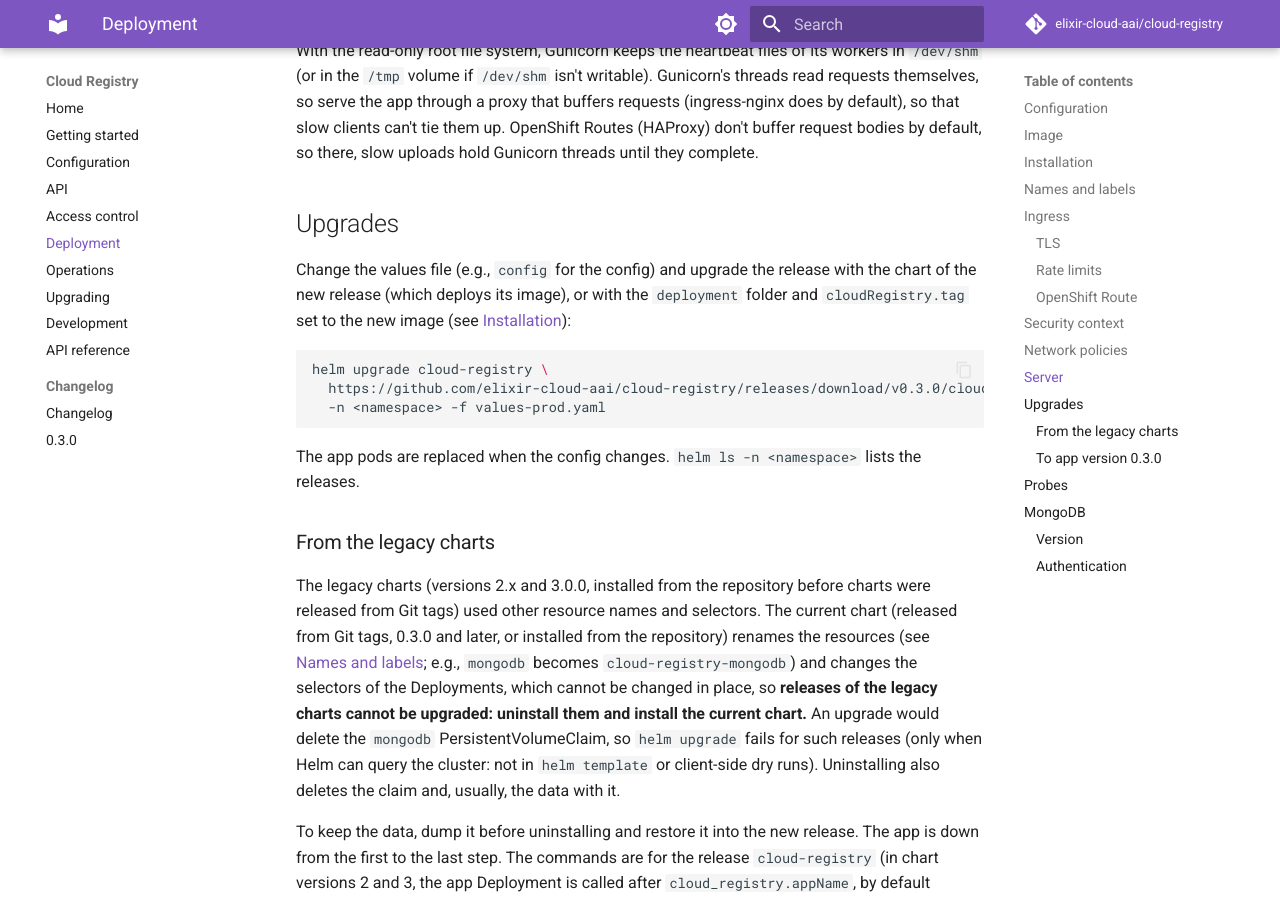
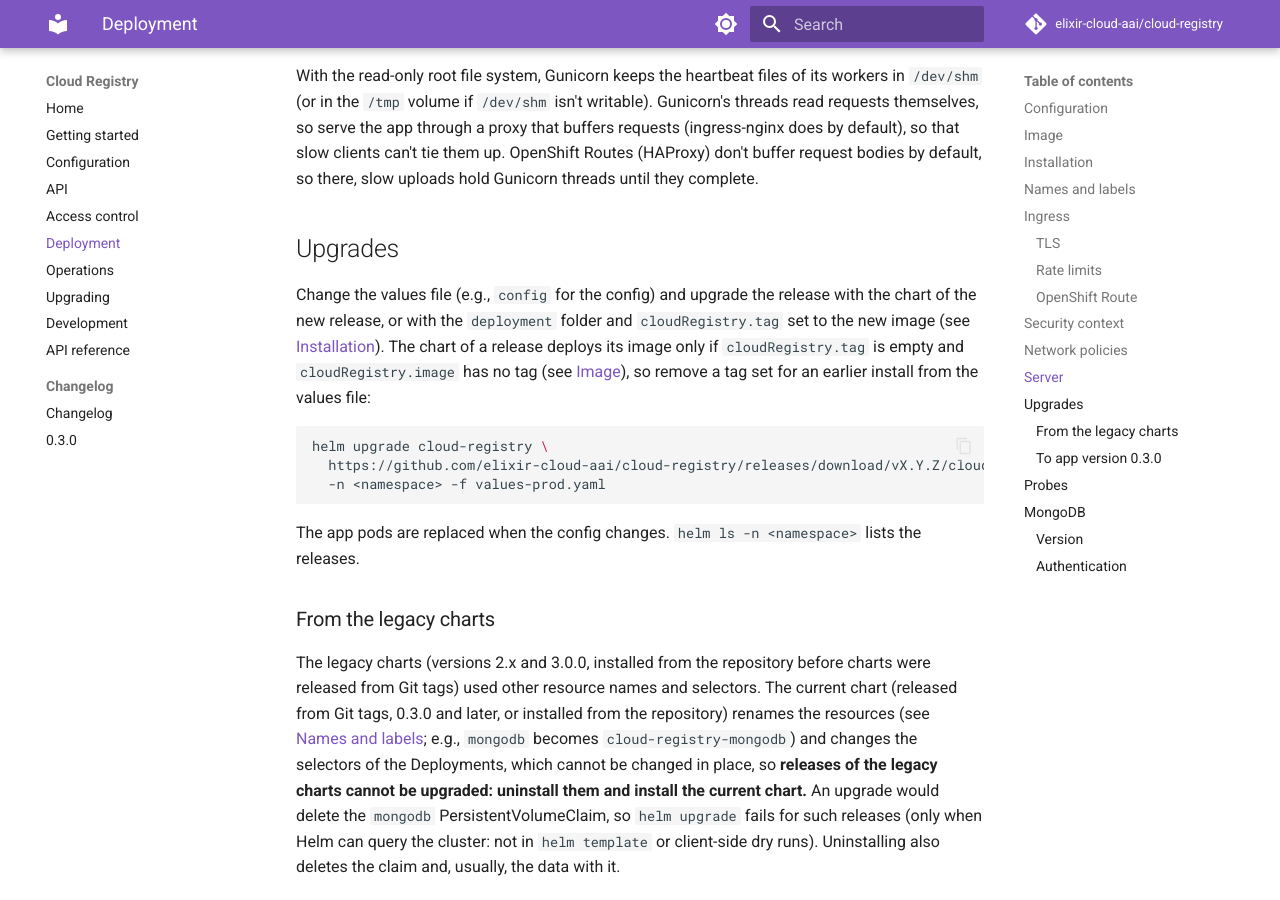
Before and after one commit to elixir-cloud-aai/cloud-registry, an MkDocs documentation site: the page built from docs/deployment.md, in a window 1280 px wide and 900 px high, scrolled down 7795 px. Built offline with MkDocs 1.6.1 and Material for MkDocs 9.7.7, drawn with Linux system fonts in a browser that asks for light colours; comment, search, counter and statistics services are not loaded; some of the changed text lies outside the part shown.

Commit message:
docs: address review of pre-release doc fixes
- Use X.Y.Z placeholders for released charts in the upgrade docs.
- Say that a pinned image tag overrides the released chart's image.
- On OpenShift, the Route serves all paths: block the admin API in
  front of the router.
- Re-wrap and reword paragraphs; name the right section.
- Tests: rewrite of links to other refs and repository URLs with a
  trailing slash; no links to other versions of the docs.

Co-Authored-By: Claude Opus 5.5 <noreply@anthropic.com>

````diff
--- a/deployment/README.md
+++ b/deployment/README.md
@@ -95,12 +95,11 @@ Create the Secret with the MongoDB credentials (see
 [Authentication](#authentication)) and set its name in the values file
 (`mongodb.auth.existingSecret`), then install the chart of a
 [release](https://github.com/elixir-cloud-aai/cloud-registry/releases)
-(`cloud-registry-X.Y.Z.tgz`, attached to the release `vX.Y.Z`), e.g., of
-0.3.0:
+(`cloud-registry-X.Y.Z.tgz`, attached to the release `vX.Y.Z`):
 
 ```bash
 helm install cloud-registry \
-  https://github.com/elixir-cloud-aai/cloud-registry/releases/download/v0.3.0/cloud-registry-0.3.0.tgz \
+  https://github.com/elixir-cloud-aai/cloud-registry/releases/download/vX.Y.Z/cloud-registry-X.Y.Z.tgz \
   -n <namespace> -f values-prod.yaml
 ```
 
@@ -154,10 +153,11 @@ By default, the chart creates an Ingress for `hostName`
 FOCA's permissions API (`/admin/access-control/`, for admins only; see
 [Permissions API](https://cloud-registry.readthedocs.io/en/latest/operations/#permissions-api)). To keep that API off
 the internet, block `/admin/` in the proxy in front of the cluster, or
-disable the chart's Ingress (`enabled: false`; see also [OpenShift
-Route](#openshift-route)) and create one of your own that routes only
-`/ga4gh/registry/v1/` to the app's Service (port `http`). The Ingress is
-configured with:
+disable the chart's Ingress (`enabled: false`) and create one of your own
+that routes only `/ga4gh/registry/v1/` to the app's Service (port `http`).
+On OpenShift, the chart then creates a Route for all paths instead (see
+[OpenShift Route](#openshift-route)), so there, block `/admin/` in front of
+the router. The Ingress is configured with:
 
 - `className` sets the Ingress class (default: the cluster's default class);
 - `annotations` sets annotations, e.g., for the ingress controller; they
@@ -236,8 +236,8 @@ requests count for the proxy. For OpenShift Routes, see the
 
 ### OpenShift Route
 
-With `enabled: false`, the chart creates an OpenShift Route with TLS
-termination at the router instead, if the cluster serves Routes
+With `enabled: false`, the chart creates an OpenShift Route for all paths,
+with TLS termination at the router, instead, if the cluster serves Routes
 (`route.openshift.io/v1`); otherwise the app is only reachable within the
 cluster, and Helm prints a warning after installing.
 
@@ -406,13 +406,16 @@ they complete.
 ## Upgrades
 
 Change the values file (e.g., `config` for the config) and upgrade the
-release with the chart of the new release (which deploys its image), or with
-the `deployment` folder and `cloudRegistry.tag` set to the new image (see
-[Installation](#installation)):
+release with the chart of the new release, or with the `deployment` folder
+and `cloudRegistry.tag` set to the new image (see
+[Installation](#installation)). The chart of a release deploys its image only
+if `cloudRegistry.tag` is empty and `cloudRegistry.image` has no tag (see
+[Image](#image)), so remove a tag set for an earlier install from the values
+file:
 
 ```bash
 helm upgrade cloud-registry \
-  https://github.com/elixir-cloud-aai/cloud-registry/releases/download/v0.3.0/cloud-registry-0.3.0.tgz \
+  https://github.com/elixir-cloud-aai/cloud-registry/releases/download/vX.Y.Z/cloud-registry-X.Y.Z.tgz \
   -n <namespace> -f values-prod.yaml
 ```
 
````
Also changed, not shown: other parts of deployment/README.md (+3 -3 lines), docs/development.md (+4 -4 lines), docs/releases/0.3.0.md (+2 -2 lines), docs/upgrading.md (+5 -4 lines), 1 other file.
